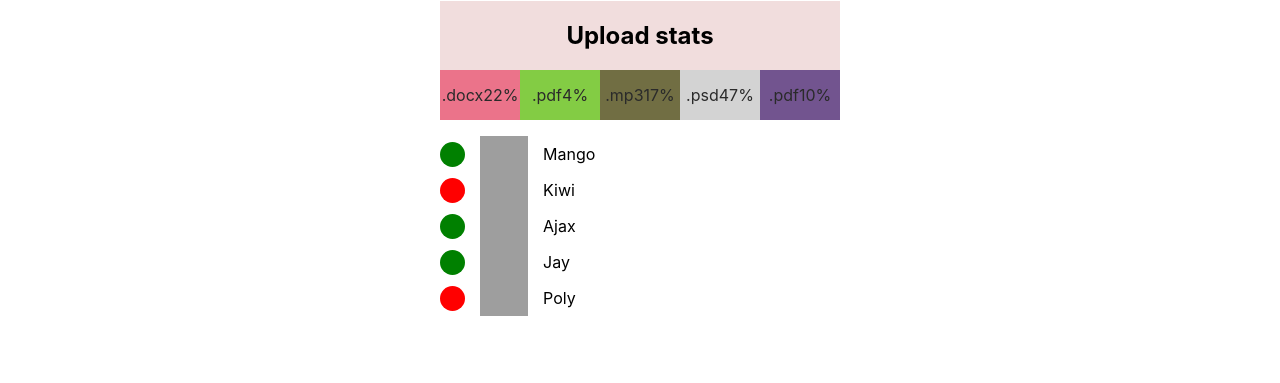
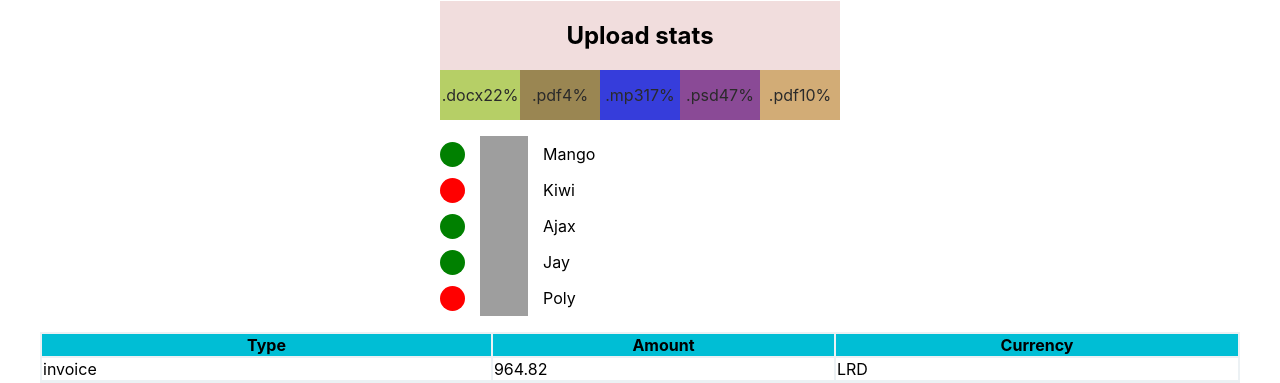
Before and after one commit to KovalenkoMaks/goit-react-hw-01-components, a React (Create React App) app: page / in a window 1280 px wide. Shown: the part 569-952 px from the top of the page. Built offline with nearby package versions, Linux system fonts and the light colour scheme; grey boxes are pictures that could not be loaded.

Commit message:
add task-04

```diff
--- a/src/App/App.jsx
+++ b/src/App/App.jsx
@@ -7,7 +7,9 @@
 import FriendList from '../components/FriendList/FriendList'
 import friends from '../friends';
 import { Container } from './App.styled';
-// console.log(friends);
+import TransactionHistory from '../components/TransactionHistory/TransactionHistory';
+import transaction from "../transactions";
+
 export const App = () => {
   return (
     <Container>
@@ -31,6 +33,9 @@
         data = {friends}
       />
 
+      <TransactionHistory
+      data = {transaction}
+      />
 
     </Container>
   );
--- a/src/components/Statistics/BookList/BookList.jsx
+++ b/src/components/Statistics/BookList/BookList.jsx
@@ -1,16 +1,18 @@
 import PropTypes from 'prop-types';
 import { ListItem } from './Booklist.styled';
-import {randomColor} from '../../../Utils/index';
-export default function BookList({data}) {
+
+export default function BookList({ data, index }) {
+  // console.log(data);
   const {
     label,
     percentage } = data
-    return <ListItem style={{backgroundColor: `${randomColor()}`}}>
+  return <ListItem index = {index} >
       <span className="label">{label}</span>
       <span className="percentage">{percentage}%</span>
     </ListItem>
 
 }
+
 BookList.propTypes = {
   data: PropTypes.shape({
     label: PropTypes.string.isRequired,
--- a/src/components/Statistics/BookList/Booklist.styled.jsx
+++ b/src/components/Statistics/BookList/Booklist.styled.jsx
@@ -1,5 +1,5 @@
 import styled from '@emotion/styled'
-
+import {randomColor} from '../../../Utils/index';
 
 const ListItem = styled.li`
    opacity: 0.8;
@@ -7,6 +7,7 @@
    display: flex;
    justify-content: center;
    align-items: center;
+   background-color: ${props => randomColor()}
 `
 
 export {ListItem}
--- a/src/components/Statistics/Statistics.jsx
+++ b/src/components/Statistics/Statistics.jsx
@@ -9,10 +9,11 @@
         )}
 
   <StatList>
-            {stats.map(e => {
+            {stats.map((e, i) => {
                 return <BookList
                     key={e.id}
-                    data = {e}
+                    data={e}
+                    index = {i}
                 />
             })}
   </StatList>
--- /dev/null
+++ b/src/components/TransactionHistory/TransactionHistory.jsx
@@ -0,0 +1,33 @@
+import { Table, Head, Body, Element } from './TransactionHistory.styled';
+import PropTypes from 'prop-types';
+
+export default function TransactionHistory({ data }) {
+
+    return <Table>
+  <Head>
+    <tr>
+      <th>Type</th>
+      <th>Amount</th>
+      <th>Currency</th>
+    </tr>
+  </Head>
+
+  <Body >
+            {data.map((e, i) => {
+              return <Element key={e.id} index={i}>
+                    <td>{e.type }</td>
+      <td>{e.amount}</td>
+      <td>{e.currency}</td>
+    </Element>
+    })}
+  </Body>
+</Table>
+}
+
+TransactionHistory.propTypes = [PropTypes.shape({
+    type: PropTypes.string.isRequired,
+    id: PropTypes.string.isRequired,
+    amount: PropTypes.string.isRequired,
+    currency:PropTypes.string.isRequired,
+  }),
+]
--- /dev/null
+++ b/src/components/TransactionHistory/TransactionHistory.styled.jsx
@@ -0,0 +1,20 @@
+import styled from '@emotion/styled'
+// import props from "../../transactions";
+// console.log(props);
+const Table = styled.table`
+ background-color: #ECF1F4;
+`
+const Head = styled.thead`
+tr{
+    background-color: #00BED5;
+}
+
+`
+const Body = styled.tbody`
+`
+const Element = styled.tr`
+    background-color: ${props => props.index % 2 ? '#EBF2F4' : 'white'}
+`
+export { Table, Head, Body,Element}
+
+//background-color: #00BED5; #EBF2F4
--- a/src/jsconfig.json
+++ /dev/null
@@ -1,6 +0,0 @@
-{
-    "compilerOptions": {
-        "baseUrl": "src"
-    },
-    "include": ["src"]
-}
--- /dev/null
+++ b/src/transactions.json
@@ -0,0 +1,122 @@
+[
+  {
+    "id": "1e0700a2-5183-4291-85cc-2065a036a683",
+    "type": "invoice",
+    "amount": "964.82",
+    "currency": "LRD"
+  },
+  {
+    "id": "a30f821b-4d25-4ff0-abdd-e340b3f0dd2b",
+    "type": "payment",
+    "amount": "686.50",
+    "currency": "WST"
+  },
+  {
+    "id": "44dca67a-8e5a-4798-bf8e-b15efd4e1abd",
+    "type": "invoice",
+    "amount": "828.62",
+    "currency": "UGX"
+  },
+  {
+    "id": "ea8ed3dc-2b68-4a53-905a-53ecb0adef33",
+    "type": "withdrawal",
+    "amount": "527.80",
+    "currency": "ALL"
+  },
+  {
+    "id": "ea76146a-0b00-4b80-bc02-a8c822176712",
+    "type": "withdrawal",
+    "amount": "371.43",
+    "currency": "MUR"
+  },
+  {
+    "id": "63ca02f9-d637-46b5-9237-f3b24425e029",
+    "type": "payment",
+    "amount": "862.44",
+    "currency": "AUD"
+  },
+  {
+    "id": "ed0263e8-59a5-4bf1-87e0-2bb88e53dc34",
+    "type": "withdrawal",
+    "amount": "907.00",
+    "currency": "GEL"
+  },
+  {
+    "id": "6013bad0-750c-4691-8bc2-d8f2b43969c4",
+    "type": "withdrawal",
+    "amount": "352.52",
+    "currency": "UGX"
+  },
+  {
+    "id": "252c7be4-8b06-4fa7-8d42-61fb835b70d5",
+    "type": "payment",
+    "amount": "388.98",
+    "currency": "TOP"
+  },
+  {
+    "id": "4eaab41b-b967-40ac-82ed-85fc66f646f1",
+    "type": "deposit",
+    "amount": "103.10",
+    "currency": "BWP"
+  },
+  {
+    "id": "9648a350-8469-42d5-8bf3-18090de5fe67",
+    "type": "withdrawal",
+    "amount": "322.32",
+    "currency": "MRO"
+  },
+  {
+    "id": "9c5c25fb-1a95-4b2f-8d1f-4c4426d677cc",
+    "type": "invoice",
+    "amount": "14.79",
+    "currency": "PYG"
+  },
+  {
+    "id": "43ef232c-80e9-4d6f-b48a-b22405620de3",
+    "type": "payment",
+    "amount": "904.86",
+    "currency": "CHF"
+  },
+  {
+    "id": "5161682e-e620-4019-ab0a-24ceb10fbd20",
+    "type": "withdrawal",
+    "amount": "307.08",
+    "currency": "NOK"
+  },
+  {
+    "id": "7b119d71-42e6-4c42-a141-6818b07bb9ff",
+    "type": "invoice",
+    "amount": "275.07",
+    "currency": "AWG"
+  },
+  {
+    "id": "a4f65722-65c4-4c28-b1f4-b8ed988bb205",
+    "type": "deposit",
+    "amount": "213.10",
+    "currency": "STD"
+  },
+  {
+    "id": "c6e5784b-0ca3-48d6-86e5-b5128af5a523",
+    "type": "invoice",
+    "amount": "116.11",
+    "currency": "CUP CUC"
+  },
+  {
+    "id": "c9ebed6a-3a02-4b49-ac0d-0534b51f2bfd",
+    "type": "invoice",
+    "amount": "878.67",
+    "currency": "HKD"
+  },
+  {
+    "id": "a4a98b0e-b22c-438b-9f83-de2df52110c8",
+    "type": "invoice",
+    "amount": "725.03",
+    "currency": "UYU UYI"
+  },
+  {
+    "id": "b39bfa7a-0166-4c47-94d6-87d20590f746",
+    "type": "payment",
+    "amount": "405.45",
+    "currency": "MDL"
+  }
+]
```
